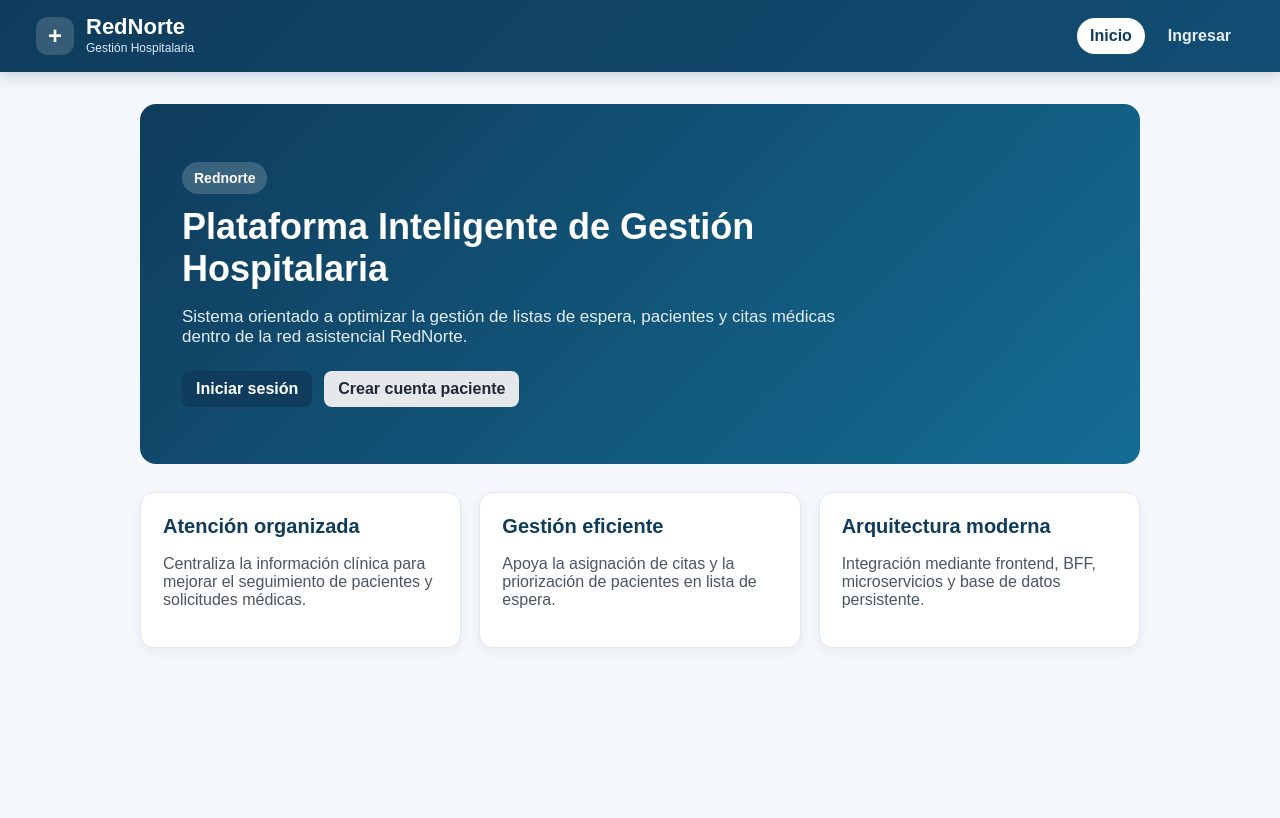
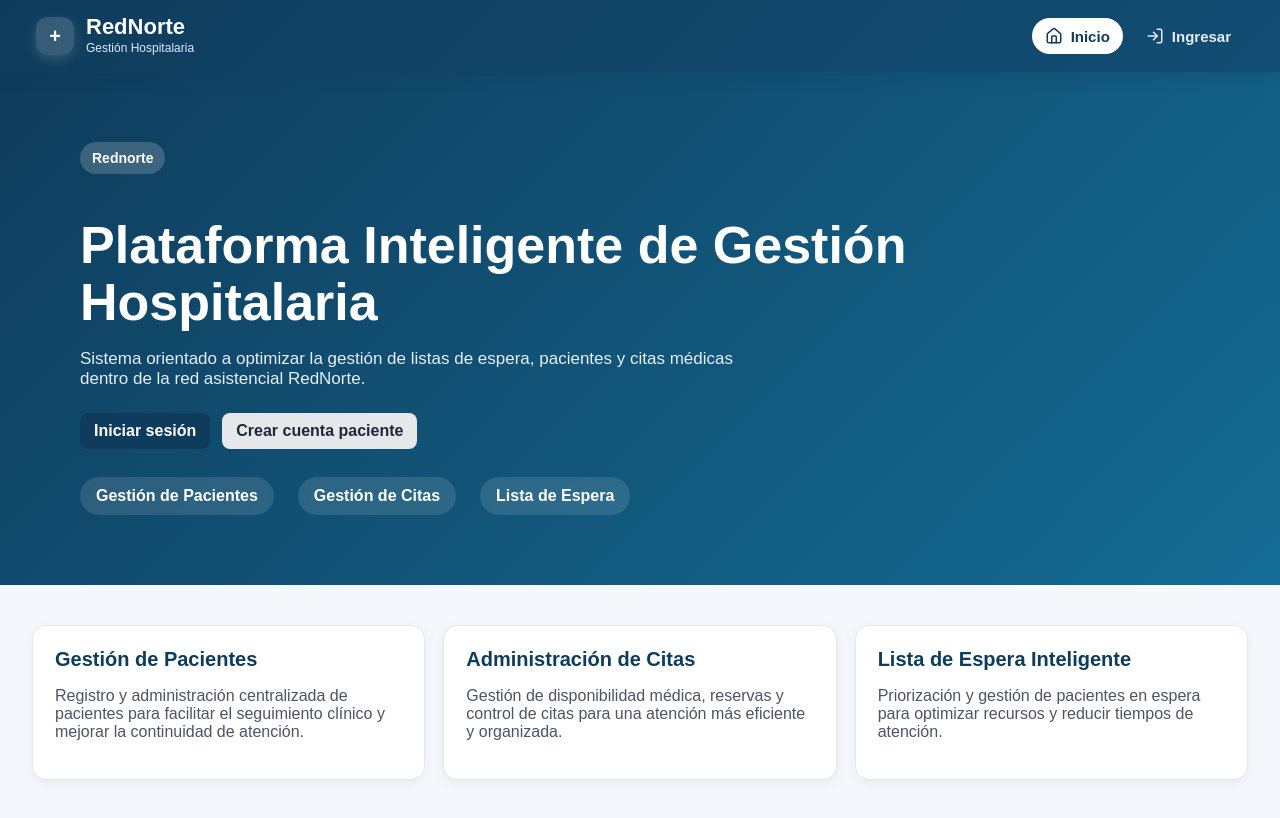
Before and after one commit to ryuvilie/proyecto-rednorte, a React app in the folder rednorte-frontend/: page / in a window 1280 px wide. Shown: the top 818 px of the page. Built offline with nearby package versions, Linux system fonts and the light colour scheme; no server answers; the HTML template or start-up script is replaced by a standard one.

Commit message:
Mejoras visuales en frontend y dashboard doctor
- Integración de iconos con Lucide React
- Mejora visual del Navbar
- Optimización del HomePage
- Implementación de estadísticas en Panel Doctor
- Ajustes de estilos en global.css
- Actualización de dependencias frontend

```diff
--- a/rednorte-frontend/package.json
+++ b/rednorte-frontend/package.json
@@ -10,6 +10,7 @@
     "preview": "vite preview"
   },
   "dependencies": {
+    "lucide-react": "^1.20.0",
     "react": "^19.2.5",
     "react-dom": "^19.2.5",
     "react-router-dom": "^7.14.2"
--- a/rednorte-frontend/src/components/Navbar.jsx
+++ b/rednorte-frontend/src/components/Navbar.jsx
@@ -5,6 +5,17 @@ import {
   esAdmin,
   esDoctor,
 } from "../services/authService";
+
+import {
+  Home,
+  Users,
+  Calendar,
+  ClipboardList,
+  FileBarChart2,
+  UserRound,
+  LogOut,
+  LogIn,
+} from "lucide-react";
 
 const Navbar = () => {
   const navigate = useNavigate();
@@ -33,56 +44,67 @@ const Navbar = () => {
 
       <div className="navbar-links">
 
-        <NavLink to="/">Inicio</NavLink>
+        <NavLink to="/">
+          <Home size={18} />
+          <span>Inicio</span>
+        </NavLink>
 
         {session && admin && (
           <>
-            <NavLink to="/pacientes">Pacientes</NavLink>
+            <NavLink to="/pacientes">
+              <Users size={18} />
+              <span>Pacientes</span>
+            </NavLink>
 
             <NavLink to="/lista-espera">
-              Lista de Espera
+              <ClipboardList size={18} />
+              <span>Lista de Espera</span>
             </NavLink>
 
-            <NavLink to="/citas">Citas</NavLink>
-
-            <NavLink to="/reportes">
-              Reportes
+            <NavLink to="/citas">
+              <Calendar size={18} />
+              <span>Citas</span>
             </NavLink>
           </>
         )}
+
         {session && (admin || doctor) && (
-        <NavLink to="/reportes">
-          Reportes
-        </NavLink>
-      )}
+          <NavLink to="/reportes">
+            <FileBarChart2 size={18} />
+            <span>Reportes</span>
+          </NavLink>
+        )}
 
         {session && doctor && (
-          <>
-            <NavLink to="/doctor">
-              Panel Doctor
-            </NavLink>
-          </>
+          <NavLink to="/doctor">
+            <UserRound size={18} />
+            <span>Panel Doctor</span>
+          </NavLink>
         )}
 
         {session && !admin && !doctor && (
           <>
             <NavLink to="/lista-espera">
-              Mi Lista de Espera
+              <ClipboardList size={18} />
+              <span>Mi Lista de Espera</span>
             </NavLink>
 
             <NavLink to="/horas-disponibles">
-              Horas disponibles
+              <Calendar size={18} />
+              <span>Horas Disponibles</span>
             </NavLink>
 
             <NavLink to="/citas">
-              Mis Citas
+              <Calendar size={18} />
+              <span>Mis Citas</span>
             </NavLink>
           </>
         )}
 
         {!session && (
           <NavLink to="/login">
-            Ingresar
+            <LogIn size={18} />
+            <span>Ingresar</span>
           </NavLink>
         )}
 
@@ -91,7 +113,8 @@ const Navbar = () => {
             className="logout-button"
             onClick={handleLogout}
           >
-            Cerrar sesión
+            <LogOut size={18} />
+            <span>Cerrar sesión</span>
           </button>
         )}
 
--- a/rednorte-frontend/src/pages/DoctorDashboardPage.jsx
+++ b/rednorte-frontend/src/pages/DoctorDashboardPage.jsx
@@ -31,11 +31,31 @@ const DoctorDashboardPage = () => {
 
   return (
     <main>
-      <div className="card">
+      <div className="card doctor-dashboard">
         <div className="page-header">
           <div>
             <h1>Panel del Doctor</h1>
             <p>Consulta tus citas médicas asignadas.</p>
+            <div className="dashboard-stats">
+              <div className="stat-card">
+                <h3>{citas.length}</h3>
+                <p>Citas Asignadas</p>
+              </div>
+
+              <div className="stat-card">
+                <h3>
+                  {citas.filter(c => c.estadoCita === "RESERVADA").length}
+                </h3>
+                <p>Reservadas</p>
+              </div>
+
+              <div className="stat-card">
+                <h3>
+                  {citas.filter(c => c.estadoCita === "DISPONIBLE").length}
+                </h3>
+                <p>Disponibles</p>
+              </div>
+            </div>
           </div>
         </div>
 
--- a/rednorte-frontend/src/pages/HomePage.jsx
+++ b/rednorte-frontend/src/pages/HomePage.jsx
@@ -60,31 +60,36 @@ const HomePage = () => {
               </>
             )}
           </div>
+          <div className="hero-features">
+            <span>Gestión de Pacientes</span>
+            <span>Gestión de Citas</span>
+            <span>Lista de Espera</span>
+          </div>
         </div>
       </section>
 
       <section className="home-info-grid">
         <div className="info-card">
-          <h2>Atención organizada</h2>
+          <h2>Gestión de Pacientes</h2>
           <p>
-            Centraliza la información clínica para mejorar el seguimiento de
-            pacientes y solicitudes médicas.
+            Registro y administración centralizada de pacientes para facilitar el
+            seguimiento clínico y mejorar la continuidad de atención.
           </p>
         </div>
 
         <div className="info-card">
-          <h2>Gestión eficiente</h2>
+          <h2>Administración de Citas</h2>
           <p>
-            Apoya la asignación de citas y la priorización de pacientes en lista
-            de espera.
+            Gestión de disponibilidad médica, reservas y control de citas para una
+            atención más eficiente y organizada.
           </p>
         </div>
 
         <div className="info-card">
-          <h2>Arquitectura moderna</h2>
+          <h2>Lista de Espera Inteligente</h2>
           <p>
-            Integración mediante frontend, BFF, microservicios y base de datos
-            persistente.
+            Priorización y gestión de pacientes en espera para optimizar recursos y
+            reducir tiempos de atención.
           </p>
         </div>
       </section>
--- a/rednorte-frontend/src/styles/global.css
+++ b/rednorte-frontend/src/styles/global.css
@@ -63,8 +63,9 @@ p {
   display: flex;
   align-items: center;
   justify-content: center;
-  font-size: 24px;
+  font-size: 20px;
   font-weight: bold;
+  box-shadow: 0 4px 12px rgba(255,255,255,0.15);
 }
 
 .navbar-logo {
@@ -84,7 +85,15 @@ p {
   align-items: center;
 }
 
+.navbar-links svg {
+  flex-shrink: 0;
+}
+
 .navbar-links a {
+  display: flex;
+  align-items: center;
+  gap: 8px;
+
   color: #e5eef5;
   text-decoration: none;
   font-weight: bold;
@@ -96,6 +105,7 @@ p {
 .navbar-links a:hover {
   background-color: rgba(255, 255, 255, 0.14);
   color: white;
+  transform: translateY(-1px);
 }
 
 .navbar-links a.active {
@@ -104,13 +114,26 @@ p {
 }
 
 .logout-button {
+  display: flex;
+  align-items: center;
+  gap: 8px;
+
   border: 1px solid rgba(255, 255, 255, 0.35);
   background: rgba(255, 255, 255, 0.12);
   color: white;
+
   padding: 9px 13px;
   border-radius: 999px;
+
   font-weight: bold;
+  font-size: 15px;
+
   cursor: pointer;
+
+  transition:
+    background-color 0.2s ease,
+    transform 0.2s ease,
+    color 0.2s ease;
 }
 
 .logout-button:hover {
@@ -145,16 +168,17 @@ p {
 .hero-home {
   background: linear-gradient(135deg, var(--primary), var(--primary-light));
   color: white;
-  padding: 42px;
-  border-radius: 16px;
-  margin: 0 auto 28px auto;
-  max-width: 1000px;
+  padding: 70px 80px;
+  border-radius: 0;
+  margin: -32px -32px 40px -32px;
+  width: auto;
+  max-width: none;
 }
 
 .hero-home h1 {
   color: white;
-  font-size: 36px;
-  margin: 12px 0;
+  font-size: 52px;
+  line-height: 1.1;
 }
 
 .hero-home p {
@@ -170,7 +194,7 @@ p {
 }
 
 .hero-content {
-  max-width: 760px;
+  max-width: 900px;
 }
 
 .hero-actions {
@@ -190,7 +214,7 @@ p {
 
 .dashboard-grid,
 .home-info-grid {
-  max-width: 1000px;
+  max-width: 1400px;
   margin: 28px auto 0 auto;
   display: grid;
   grid-template-columns: repeat(auto-fit, minmax(210px, 1fr));
@@ -204,6 +228,15 @@ p {
   padding: 22px;
   border-radius: 14px;
   box-shadow: 0 4px 12px rgba(0, 0, 0, 0.05);
+}
+
+.info-card {
+  transition: 0.3s ease;
+}
+
+.info-card:hover {
+  transform: translateY(-5px);
+  box-shadow: 0 10px 24px rgba(0,0,0,0.12);
 }
 
 .dashboard-item:hover {
@@ -618,3 +651,84 @@ p {
   margin-bottom: 8px;
   display: block;
 }
+
+.hero-features {
+  display: flex;
+  gap: 24px;
+  flex-wrap: wrap;
+  margin-top: 28px;
+  color: white;
+  font-weight: 600;
+}
+
+.hero-features span {
+  background: rgba(255,255,255,0.12);
+  padding: 10px 16px;
+  border-radius: 999px;
+  backdrop-filter: blur(4px);
+}
+
+.navbar-links a {
+    display: flex;
+    align-items: center;
+    gap: 8px;
+
+    color: #e5eef5;
+    text-decoration: none;
+    font-weight: bold;
+    font-size: 15px;
+
+    padding: 9px 13px;
+    border-radius: 999px;
+
+    transition:
+      background-color 0.2s ease,
+      transform 0.2s ease,
+      color 0.2s ease;
+  }
+  .dashboard-stats {
+  display: grid;
+  grid-template-columns: repeat(3, 1fr);
+  gap: 20px;
+  margin: 24px 0;
+}
+
+.stat-card {
+  background: white;
+  border: 1px solid var(--border);
+  border-radius: 14px;
+  padding: 24px;
+  text-align: center;
+  box-shadow: 0 4px 12px rgba(0,0,0,0.05);
+}
+
+.stat-card h3 {
+  margin: 0;
+  font-size: 34px;
+  color: var(--primary);
+}
+
+.stat-card p {
+  margin-top: 8px;
+  font-weight: 600;
+}
+
+/* Dashboard Doctor */
+
+.doctor-dashboard {
+  max-width: 760px;
+}
+
+.doctor-dashboard .page-header {
+  margin-bottom: 16px;
+}
+
+@media (max-width: 768px) {
+  .dashboard-stats {
+    grid-template-columns: 1fr;
+  }
+
+  .doctor-dashboard {
+    max-width: 100%;
+  }
+}
```
Also changed, not shown: 1 other file (tests, documents, lock files or other folders).
